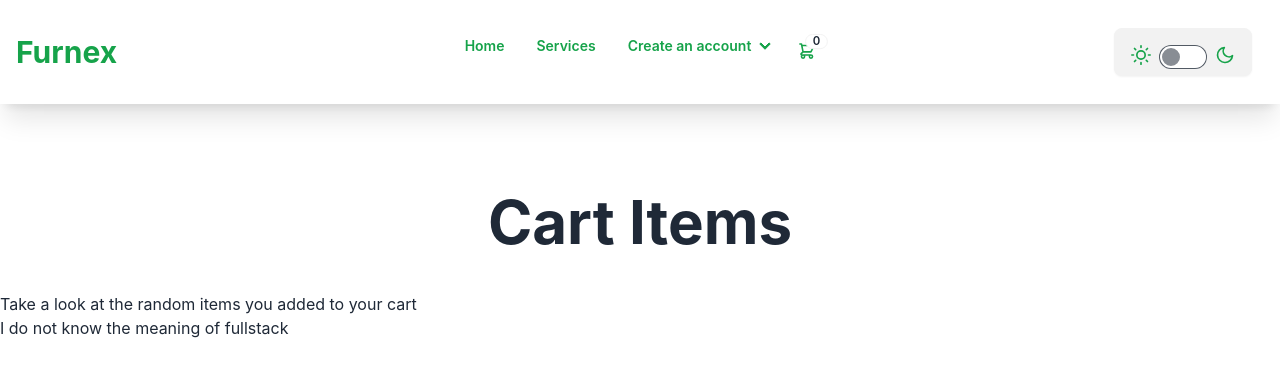
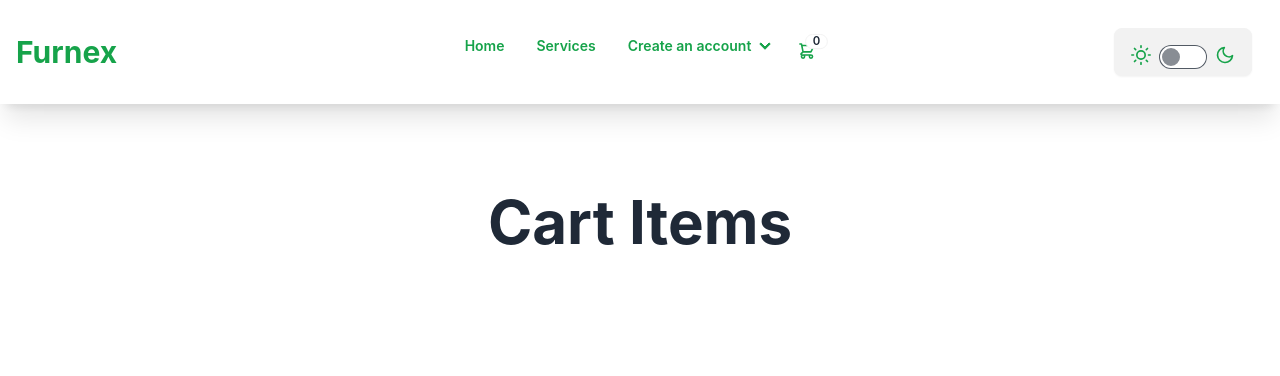
Before and after one commit to patrickiyiakimo/trendy-trove, a React (Create React App) app: page /cartpage in a window 1280 px wide. Shown: the top 376 px of the page. Built offline with nearby package versions, Linux system fonts and the light colour scheme.

Commit message:
i removed the previous text that was in the cart page

```diff
--- a/src/components/CartPage.jsx
+++ b/src/components/CartPage.jsx
@@ -6,8 +6,6 @@ const CartPage = () => {
       <h1 className="text-center font-bold text-2xl md:text-6xl pb-10 pt-48">
         Cart Items
       </h1>
-      <p>Take a look at the random items you added to your cart</p>
-      <p>I do not know the meaning of fullstack</p>
     </div>
   );
 };
```
